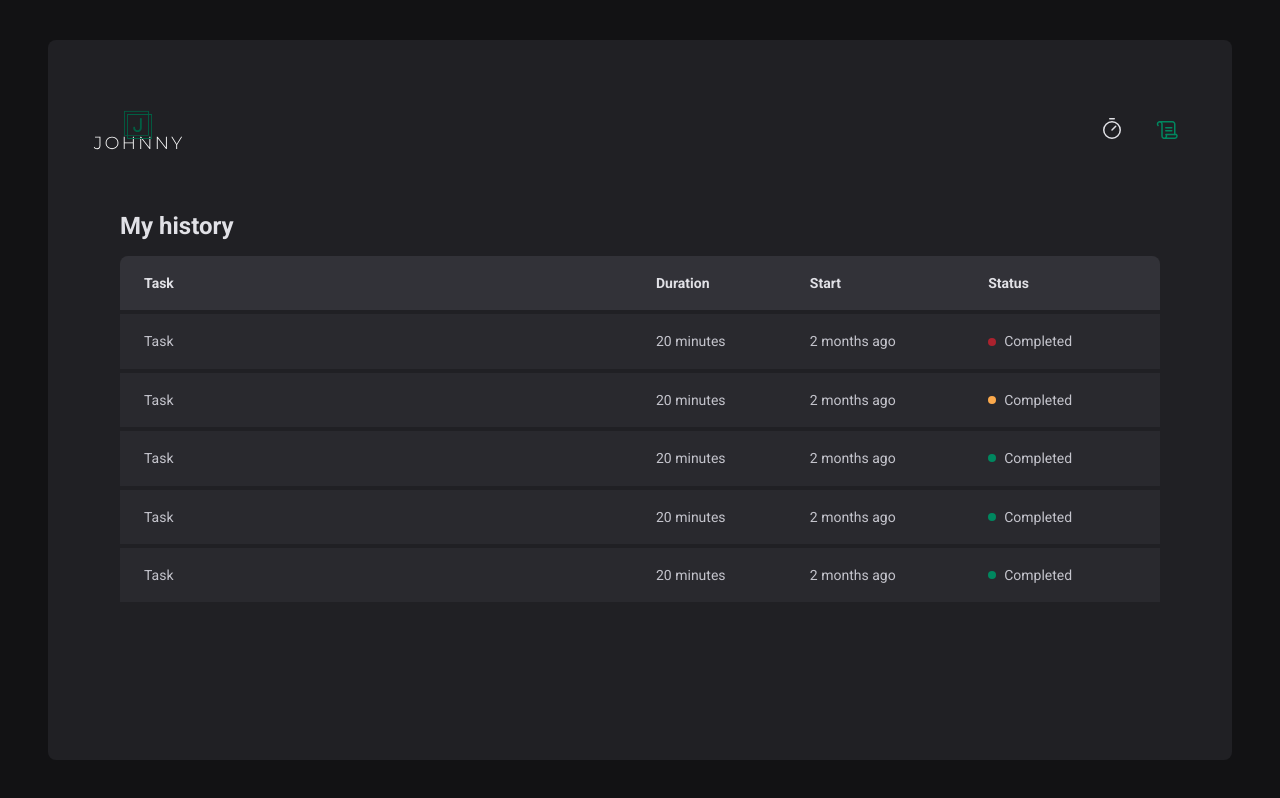
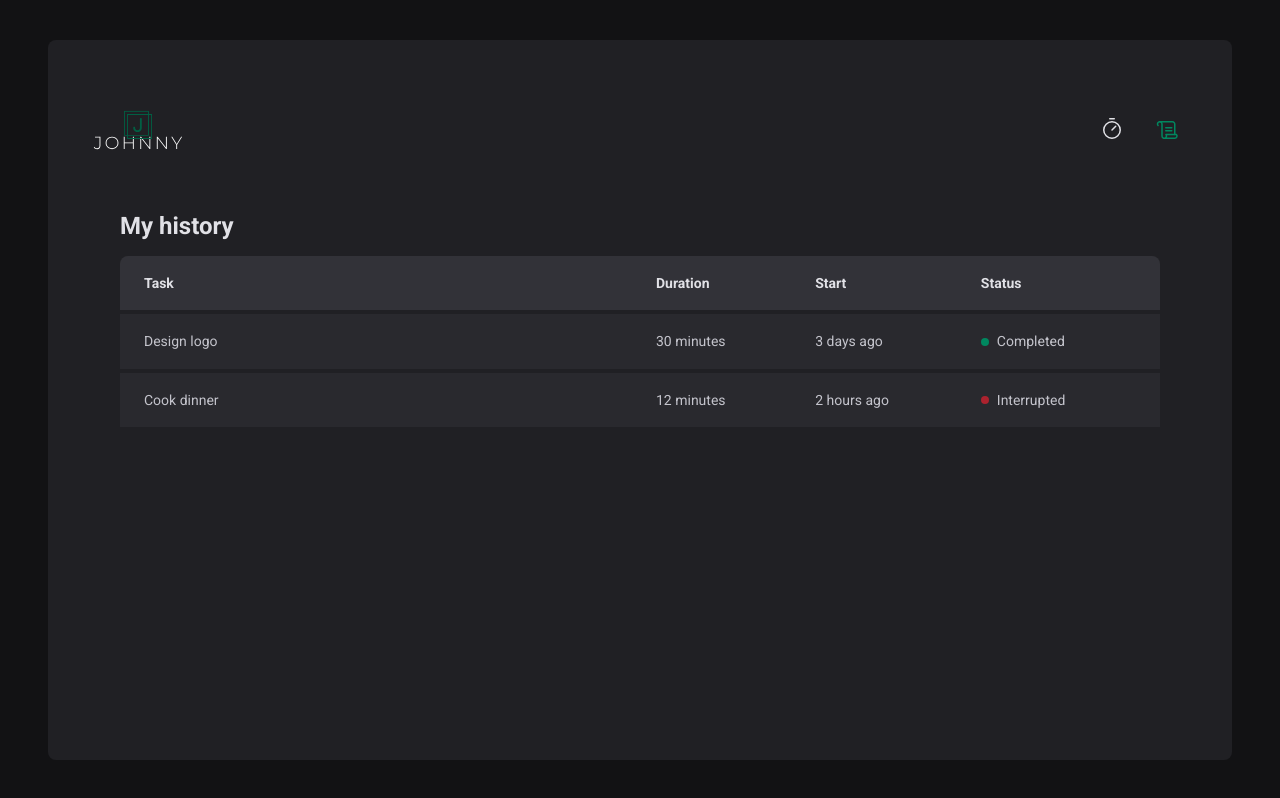
Before and after one commit to gh-johnny/Timer-React, a React (Vite) app: page /history in a window 1280 px wide. Built offline with nearby package versions, Linux system fonts and the light colour scheme.

Commit message:
chore: formatting date in history

```diff
--- a/src/pages/History/index.tsx
+++ b/src/pages/History/index.tsx
@@ -1,10 +1,10 @@
 import { useContext } from "react"
 import { HistoryContainer, HistoryList, Status } from "./styles"
 import { CyclesContext } from "../../contexts/CyclesContext"
+import { formatDistanceToNow } from "date-fns"
 
 function History() {
     const { cycles } = useContext(CyclesContext)
-    console.log(cycles)
 
     return (
         <HistoryContainer>
@@ -21,50 +21,46 @@
                         </tr>
                     </thead>
                     <tbody>
+                        {
+                            cycles.map(cycle =>
+                                <tr key={cycle.id}>
+                                    <td>{cycle.task}</td>
+                                    <td>{cycle.minutesAmount} minutes</td>
+                                    <td>
+                                        {formatDistanceToNow(cycle.startDate)}
+                                    </td>
+                                    <td>
+                                        {cycle.finishedDate && <Status statuscolor="green">Completed</Status>}
+                                        {cycle.interruptedDate && <Status statuscolor="red">Interrupted</Status>}
+                                        {!cycle.finishedDate && !cycle.interruptedDate && <Status statuscolor="yellow">In progress</Status>}
+                                    </td>
+                                </tr>
+                            )
+                        }
+                        {/* Some static things just to showcase */}
                         <tr>
-                            <td>Task</td>
-                            <td>20 minutes</td>
-                            <td>2 months ago</td>
+                            <td>Design logo</td>
+                            <td>30 minutes</td>
                             <td>
-                                <Status statuscolor="red">Completed</Status>
+                                3 days ago
                             </td>
-                        </tr>
-                        <tr>
-                            <td>Task</td>
-                            <td>20 minutes</td>
-                            <td>2 months ago</td>
-                            <td>
-                                <Status statuscolor="yellow">Completed</Status>
-                            </td>
-                        </tr>
-                        <tr>
-                            <td>Task</td>
-                            <td>20 minutes</td>
-                            <td>2 months ago</td>
                             <td>
                                 <Status statuscolor="green">Completed</Status>
                             </td>
                         </tr>
                         <tr>
-                            <td>Task</td>
-                            <td>20 minutes</td>
-                            <td>2 months ago</td>
+                            <td>Cook dinner</td>
+                            <td>12 minutes</td>
                             <td>
-                                <Status statuscolor="green">Completed</Status>
+                                2 hours ago
                             </td>
-                        </tr>
-                        <tr>
-                            <td>Task</td>
-                            <td>20 minutes</td>
-                            <td>2 months ago</td>
                             <td>
-                                <Status statuscolor="green">Completed</Status>
+                                <Status statuscolor="red">Interrupted</Status>
                             </td>
                         </tr>
                     </tbody>
                 </table>
             </HistoryList>
-
         </HistoryContainer>
     )
 }
--- a/src/pages/Home/CountDown/index.tsx
+++ b/src/pages/Home/CountDown/index.tsx
@@ -32,10 +32,6 @@
                     markCurrentCycleAsFinished()
                     setAmountSecondsPassed(totalSeconds)
                     clearInterval(interval)
-                    console.log(
-                        activeCycle?.finishedDate,
-                    )
-
                 } else {
                     setAmountSecondsPassed(differenceInSecondsValue)
                 }
```
